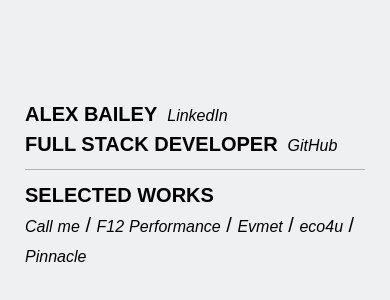
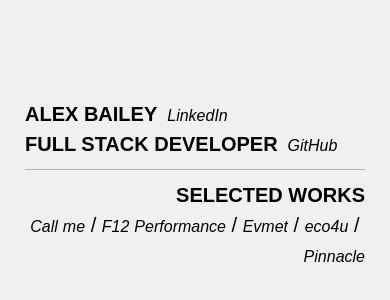
Before and after one commit to Bailey30/portfolio, a React (Create React App) app: page / in a window 390 px wide. Shown: the part 238-538 px from the top of the page. Built offline with nearby package versions, Linux system fonts and the light colour scheme.

Commit message:
landing layout

```diff
--- a/src/components/bio/styles.module.scss
+++ b/src/components/bio/styles.module.scss
@@ -170,16 +170,22 @@
     }
     @media (max-width:750px) {
         margin-top: 10px;
+        justify-content: flex-end;
+        text-wrap: balance;
         h2 {
-            margin-right: 10px;
             font-weight: 600;
-            flex-basis: 100%;
+            // flex-basis: 100%;
+            text-align: right;
+            display: block;
+            width: 100%;
+            margin-right: 0;
         }
         h3 {
             font-style: italic;
             font-weight: 300;
             font-size: 16px;
         }
+        h3:last-child {}
     }
 }
 
@@ -210,5 +216,6 @@
     }
     @media (max-width: 750px) {
         // width: unset;
+        text-align: right;
     }
 }
```
